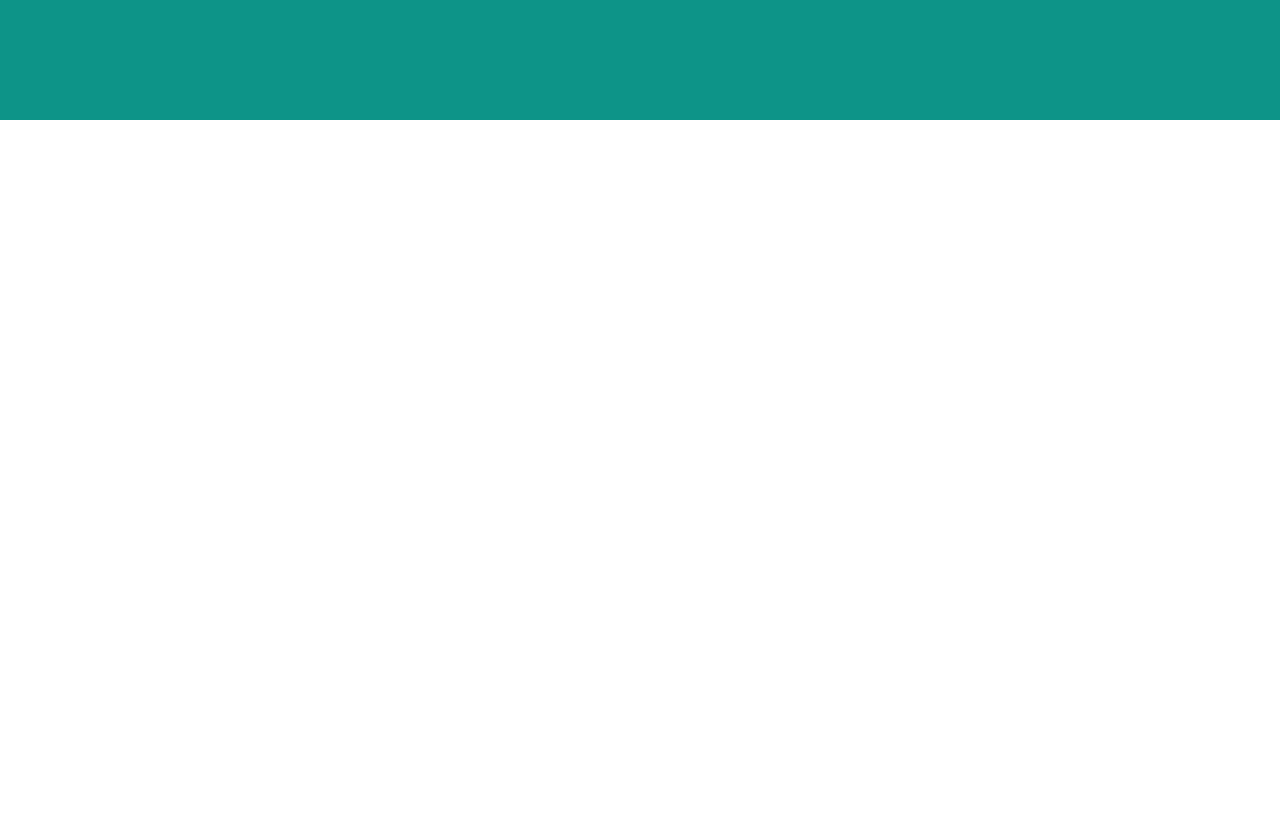
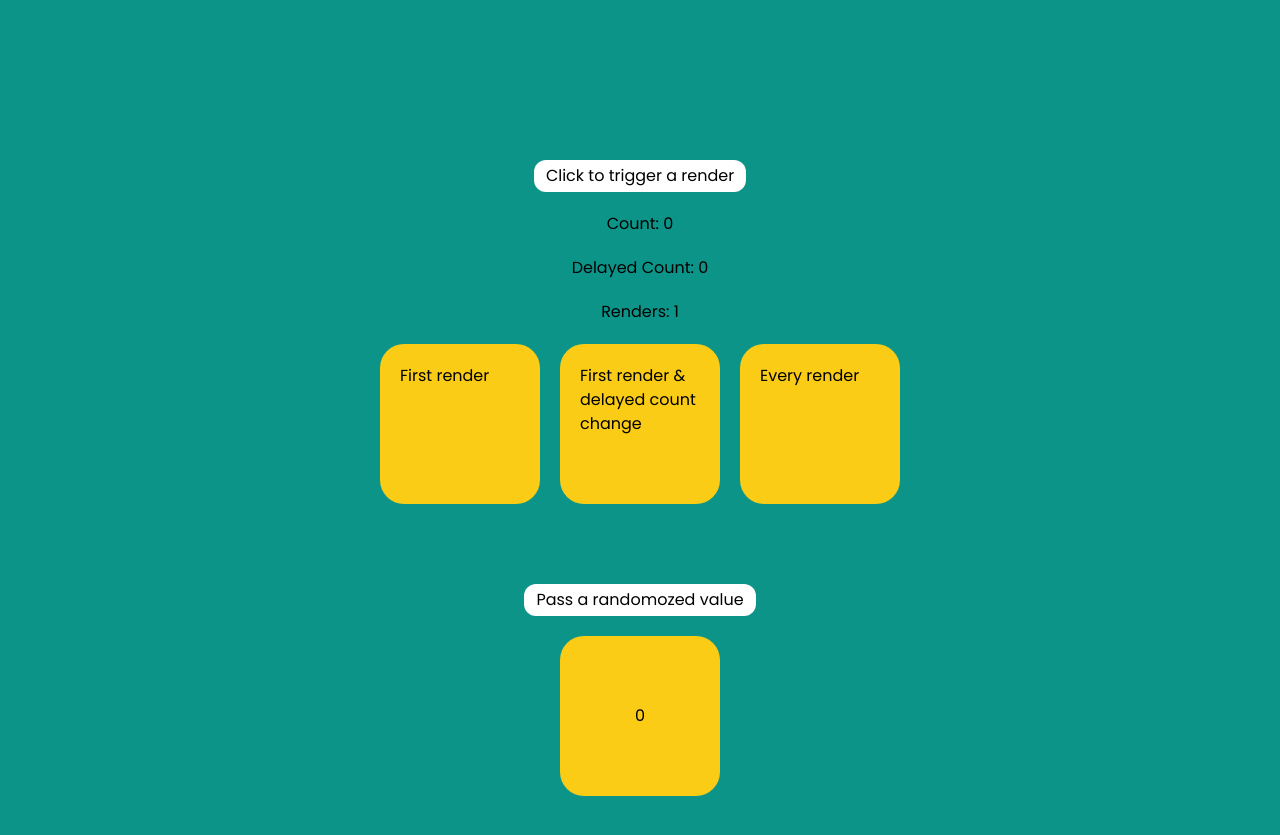
Before and after one commit to asiflhr/gsap-app-vite-react-tailwind, a React (Vite) app: page / in a window 1280 px wide. Shown: the part 2280-3115 px from the top of the page. Before the commit the page ends 2400 px from the top, so only its background shows below. Built offline with nearby package versions, Linux system fonts and the light colour scheme.

Commit message:
Controlling when React creates our animation

```diff
--- a/src/App.jsx
+++ b/src/App.jsx
@@ -3,6 +3,8 @@ import { gsap } from "gsap";
 import Anim1 from "./components/Anim1";
 import Anim2 from "./components/Anim2";
 import Anim3 from "./components/Anim3";
+import Anim4 from "./components/Anim4";
+import Anim5 from "./components/Anim5";
 
 function App() {
   const comp = useRef();
@@ -28,6 +30,8 @@ function App() {
       <Anim1 />
       <Anim2 />
       <Anim3 />
+      <Anim4 />
+      <Anim5 />
     </>
   );
 }
--- /dev/null
+++ b/src/components/Anim4.jsx
@@ -0,0 +1,76 @@
+import React, { useRef, useEffect, useState, useLayoutEffect } from "react";
+import { gsap } from "gsap";
+
+// Controlling when React creates our animation
+
+const Anim4 = () => {
+  const app = useRef();
+
+  const [count, setCount] = useState(0);
+  const [delayedCount, setDelayedCount] = useState(0);
+
+  // only runs on first render
+  useLayoutEffect(() => {
+    const ctx = gsap.context(() => {
+      gsap.to(".box-1", { rotation: "+=360" });
+    }, app);
+    return () => ctx.revert();
+  }, []);
+
+  // runs on first render and every time delayedCount changes
+  useLayoutEffect(() => {
+    const ctx = gsap.context(() => {
+      gsap.to(".box-2", { rotation: "+=360" });
+    }, app);
+    return () => ctx.revert();
+  }, [delayedCount]);
+
+  // runs on every render
+  useLayoutEffect(() => {
+    const ctx = gsap.context(() => {
+      gsap.to(".box-3", { rotation: "+=360" });
+    }, app);
+    return () => ctx.revert();
+  });
+
+  useEffect(() => {
+    const timer = setTimeout(() => {
+      setDelayedCount(count);
+    }, 1000);
+    return () => clearTimeout(timer);
+  }, [count]);
+
+  return (
+    <div
+      ref={app}
+      className="container flex flex-col bg-teal-600 h-full py-10 gap-5 content-center"
+    >
+      <button
+        onClick={() => setCount(count + 1)}
+        className="bg-white px-3 py-1 rounded-xl"
+      >
+        Click to trigger a render
+      </button>
+
+      <p>Count: {count}</p>
+      <p>Delayed Count: {delayedCount}</p>
+      <p>Renders: {1 + delayedCount + count}</p>
+
+      <div className="flex flex-row gap-5">
+        <h1 className="box-1 p-5 h-40 w-40 rounded-3xl bg-yellow-400">
+          First render
+        </h1>
+
+        <h1 className="box-2 p-5 h-40 w-40 rounded-3xl bg-yellow-400">
+          First render & delayed count change
+        </h1>
+
+        <h1 className="box-3 p-5 h-40 w-40 rounded-3xl bg-yellow-400">
+          Every render
+        </h1>
+      </div>
+    </div>
+  );
+};
+
+export default Anim4;
--- /dev/null
+++ b/src/components/Anim5.jsx
@@ -0,0 +1,47 @@
+import React, { useRef, useEffect, useState, useLayoutEffect } from "react";
+import { gsap } from "gsap";
+
+const randomX = gsap.utils.random(-200, 200, 1, true);
+
+const Box = ({ children, endX }) => {
+  const boxRef = useRef();
+  const ctx = useRef();
+
+  useEffect(() => {
+    ctx.current = gsap.context(() => {}); // nothing
+    // initially (we'll add() to the context when endX changes)
+    return () => ctx.current.revert();
+  }, []);
+
+  // run when 'endX' changes
+  useEffect(() => {
+    ctx.current.add(() => {
+      gsap.to(boxRef.current, {
+        x: endX,
+      });
+    });
+  }, [endX]);
+  return (
+    <h1 ref={boxRef} className="box-3 content-center h-40 w-40 rounded-3xl bg-yellow-400">
+      {children}
+    </h1>
+  );
+};
+
+const Anim5 = () => {
+  const [endX, setEndX] = useState(0);
+  return (
+    <div className="container flex flex-col bg-teal-600 h-full py-10 gap-5 content-center">
+      <button
+        onClick={() => setEndX(randomX())}
+        className="bg-white px-3 py-1 rounded-xl"
+      >
+        Pass a randomozed value
+      </button>
+
+      <Box endX={endX}>{endX}</Box>
+    </div>
+  );
+};
+
+export default Anim5;
```
